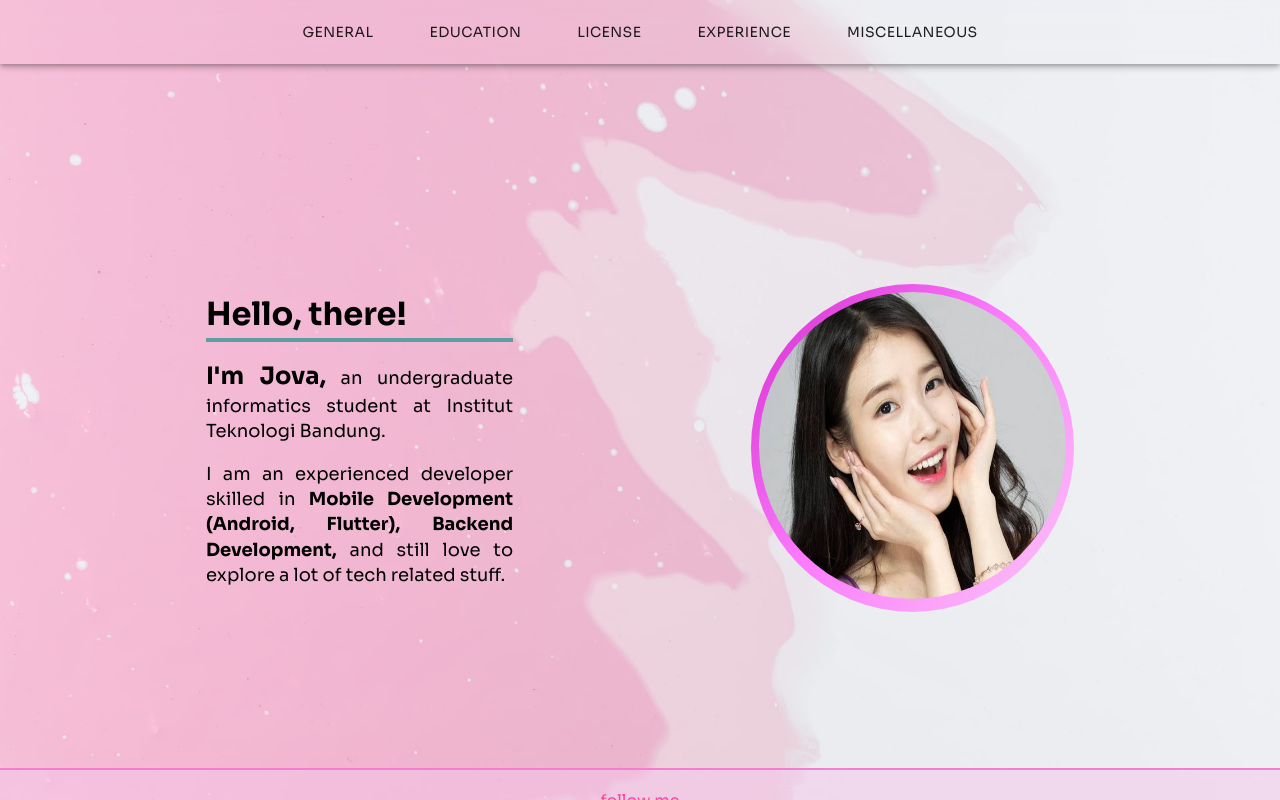
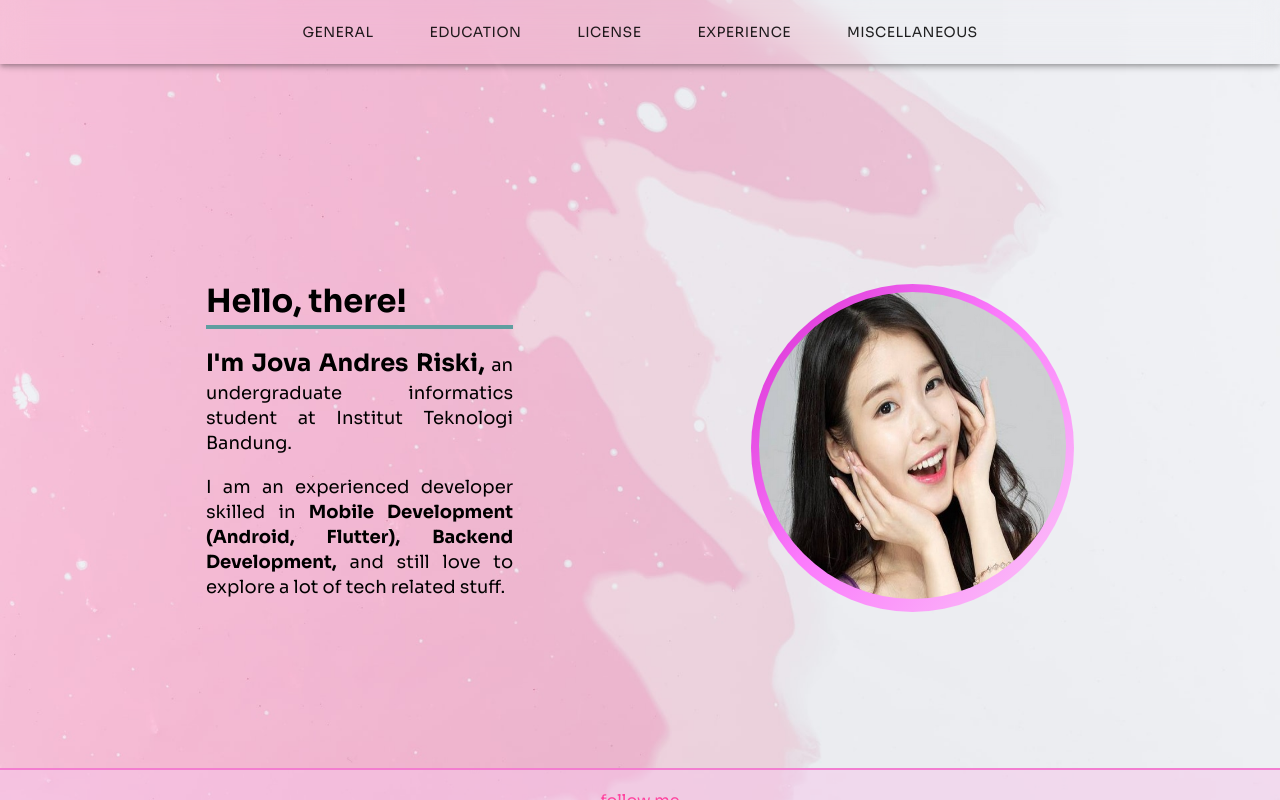
Before and after one commit to jovaandres/portoblmjd, a React (Create React App) app: page / in a window 1280 px wide. Built offline with nearby package versions, Linux system fonts and the light colour scheme.

Commit message:
webhook test

```diff
--- a/src/Pages/General/General.jsx
+++ b/src/Pages/General/General.jsx
@@ -12,7 +12,7 @@ export const General = () => {
                         <div className="container-1">
                             <h1>Hello, there!</h1>
                             <div className="underline"></div>
-                            <p><b>I'm Jova,</b> an undergraduate informatics student at Institut Teknologi Bandung.</p>
+                            <p><b>I'm Jova Andres Riski,</b> an undergraduate informatics student at Institut Teknologi Bandung.</p>
                             <p>I am an experienced developer skilled in <strong>Mobile Development (Android, Flutter), Backend Development,</strong> and still love to explore a lot of tech related stuff.</p>
                         </div>
                         <div className="container-1-back">
```
